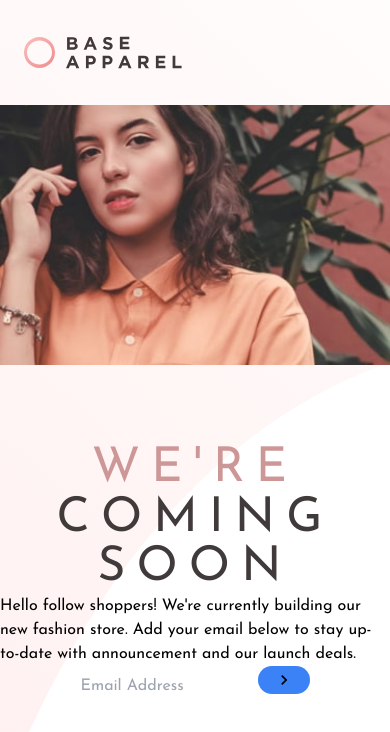
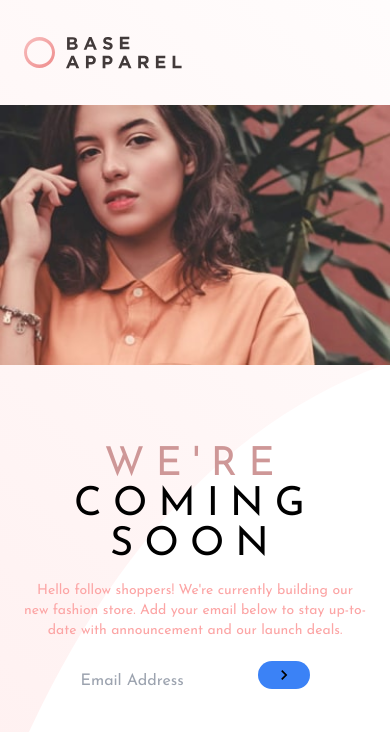
Before and after one commit to elvisowusu/Base-Apparel-Coming-Soon-, a React (Vite) app: page / in a window 390 px wide. Shown: the top 732 px of the page. Built offline with nearby package versions, Linux system fonts and the light colour scheme.

Commit message:
added more styles for the mobile view

```diff
--- a/src/App.jsx
+++ b/src/App.jsx
@@ -32,12 +32,12 @@ function App() {
         {screenWidth <= 768 ? <img src={MobileImage} alt="Mobile View" /> : ""}
 
         <div className=" flex flex-col justify-center items-center">
-          <h1 className="flex flex-col text-center text-[3rem]  text-darkGrayishRed tracking-[0.7rem] mt-[5rem] leading-[3.1rem]">
-          <span className=" text-desaturatedRed font-[100]">WE'RE</span>
+          <p className="flex flex-col text-center text-[2.5rem] tracking-[0.7rem] mt-[5rem] leading-[2.5rem] mb-[1rem]">
+          <span className="spaned text-desaturatedRed">WE'RE</span>
           COMING <br />
           SOON
-          </h1>
-          <p>
+          </p>
+          <p className="text-sm text-center px-[1.5rem] mb-5 text-red-300">
             Hello follow shoppers! We're currently building our new fashion
             store. Add your email below to stay up-to-date with announcement and
             our launch deals.
```
